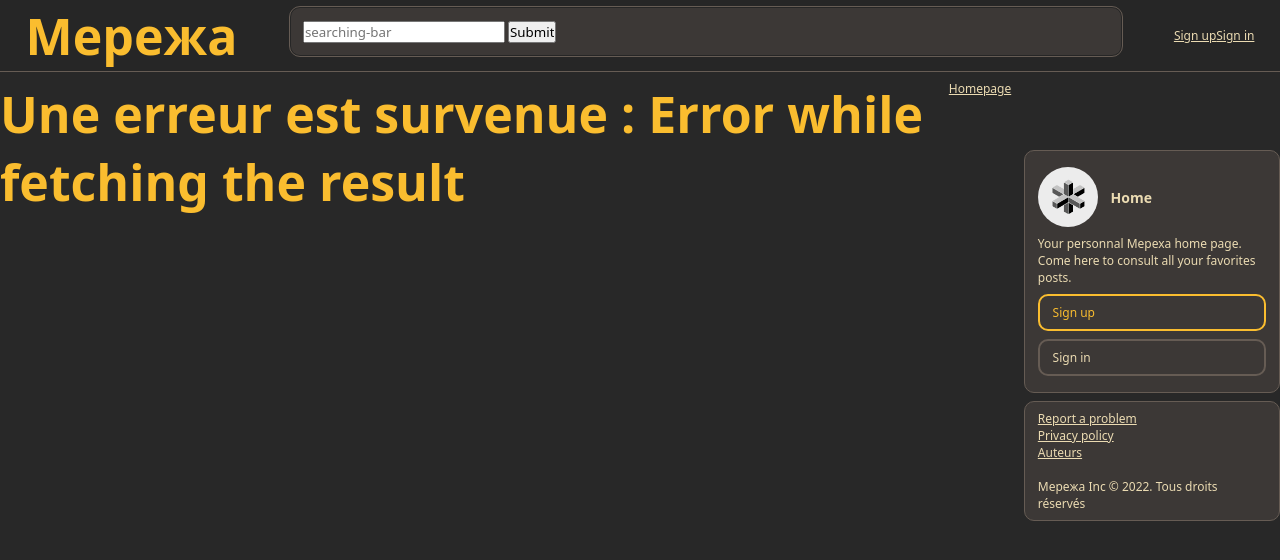
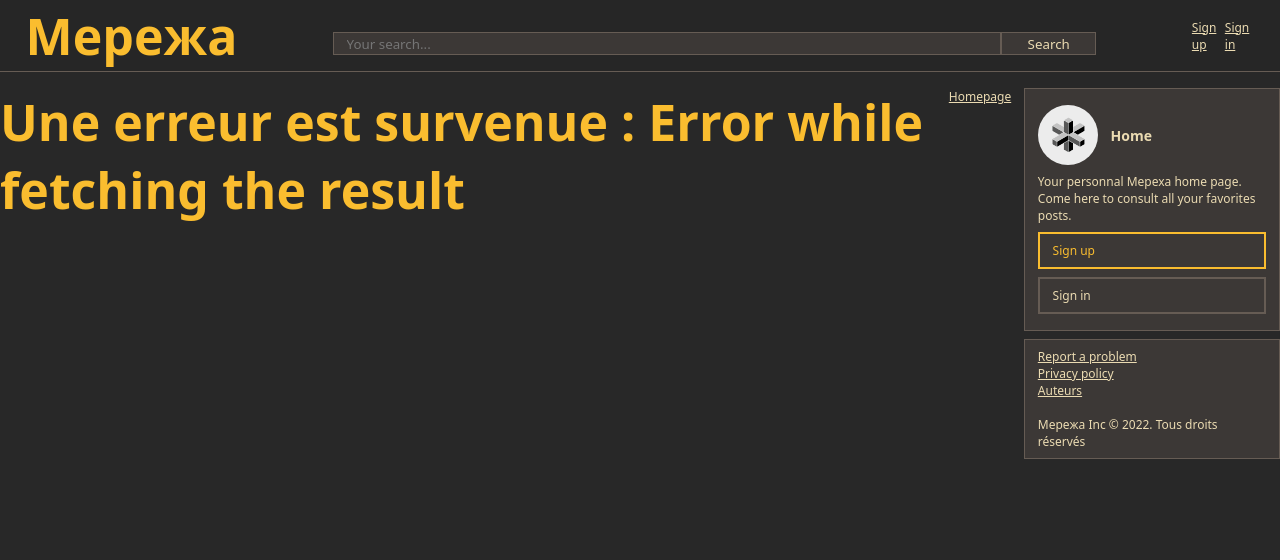
Before and after one commit to Bardak8/Mepexa, a PHP site: page / in a window 1280 px wide. Shown: the top 560 px of the page. Run offline with PHP 8.4, Linux system fonts and the light colour scheme; data that the repository does not hold is empty.

Commit message:
update feed + post w/ media and some css

```diff
--- a/Application/src/model/post.php
+++ b/Application/src/model/post.php
@@ -14,12 +14,12 @@ class Post {
     private string $author;
     private string $title;
     private string $content;
-    private string $media_path;
+    private $media_path;
     private string $date;
 
 
     // Constructor
-    public function __construct(int $id, int $id_account, string $author, string $title, string $content, string $media_path, string $date) {
+    public function __construct(int $id, int $id_account, string $author, string $title, string $content, $media_path, string $date) {
         $this->id = $id;
         $this->id_account = $id_account;
         $this->author = $author;
--- a/Application/style/main.css
+++ b/Application/style/main.css
@@ -77,12 +77,12 @@ body {
     flex-direction: row;
     justify-content: center;
     align-items: flex-start;
+    margin-top: 2vh;
 }
 
 .post {
     height: fit-content;
     border: 1px solid #262626;
-    border-radius: 10px;
     width: 65vw;
     padding: 1%;
     margin-bottom: 1vh;
@@ -112,10 +112,6 @@ body {
 
 .post a:hover {
     text-decoration: underline;
-}
-
-.feed {
-    margin: 70px;
 }
 
 /*---------------------------*/
@@ -164,7 +160,6 @@ body {
     padding: 1vh 1vw;
     width: 20vw;
     background-color: #3c3836;
-    border-radius: 10px;
 }
 
 
@@ -175,7 +170,6 @@ body {
 #side_bar {
     justify-content: center;
     align-items: flex-start;
-    margin-top : 70px;
 }
 
 #main_menu img {
@@ -196,7 +190,6 @@ body {
 #main_menu .button {
     padding: 1vh 1vw;
     width: 100%;
-    border-radius: 10px;
     border: 2px solid #665c54;
 }
 
@@ -224,32 +217,33 @@ body {
 
 /*----------SEARCH BAR----------*/
 
-#searchTerm {
-    width: 10vw;
-    border: 1px solid #1A1A1A;
-    border-right: none;
-    padding: 5px;
-    height: 4vh;
-    border-radius: 5px 0 0 5px;
-    font-size: 16px;
-    outline: none;
-    color: #666666;
+#search_form {
+    display: flex;
+    justify-content: center;
+    align-items: flex-end;
+    width: 100%;
+    height: 100%;
+    padding-top: 2vh;
 }
 
-#searchTerm:focus{
-    color: #262626
+#search_form > * {
+    height: 100%;
+    background-color: #3c3836;
+    border: 1px solid #665C54;
+    color: #ebdbb2;
 }
 
-#searchButton {
-    width: 2vw;
-    height: 4vh;
-    border-top: 1px solid #1A1A1A;
-    border-right: 1px solid #1A1A1A;
-    border-bottom: 1px solid #1A1A1A;
-    background: #1A1A1A;
-    text-align: center;
-    color: #F2F2F2;
-    border-radius: 0 5px 5px 0;
-    cursor: pointer;
-    font-size: 20px;
+#search_form > #search_bar {
+    width: 70%;
+    padding-left: 1vw;
 }
+
+#search_form > #search_submit {
+    width: 10%;
+    transition: 0.25s ease;
+}
+
+#search_form > #search_submit:hover {
+    color: #FABD2F;
+    border: 1px solid #FABD2F;
+}
--- a/Application/template/components/header.php
+++ b/Application/template/components/header.php
@@ -1,8 +1,8 @@
 <div id="header">
     <h1>Мережа</h1>
-    <form class="post search_result">
-        <input type="text" placeholder="searching-bar">
-        <input type="submit">
+    <form id="search_form">
+        <input type="text" placeholder="Your search..." id="search_bar">
+        <input type="submit" id="search_submit" value="Search">
     </form>
     <div id="connexion-zone">
         <?php if ($controller->IsConnected()) { ?>
--- a/Application/template/homepage.php
+++ b/Application/template/homepage.php
@@ -13,9 +13,9 @@
             <h2><?= $post->GetTitle() ?></h2>
         </li>
 
-        <?php if ($post->GetMediaPath() != "null") { ?>
+        <?php if ($post->GetMediaPath() != null) { ?>
             <li class="post_content" style="display: flex; justify-content: center;" onclick="location.href=''">
-                <img class="post_image" src="<?= $post->GetMediaPath() ?>" alt="post content">
+                <img class="post_image" src=" image/post-media/<?= $post->GetMediaPath() ?>" alt="post content">
             </li>
         <?php } else { ?>
             <li class="post_content" onclick="href=''">
```
Also changed, not shown: Application/image/post-media/1axbg.png (added).
